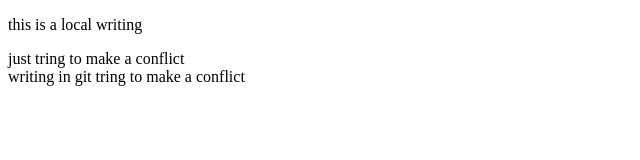
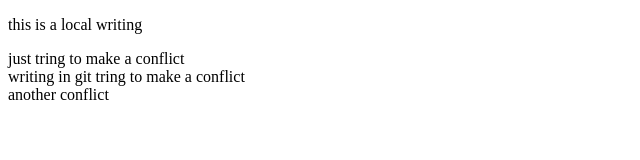
Before and after one commit to esty3439/git-third-project, a plain HTML site: page index.html in a window 1280 px wide. Shown: the full height of the page, 0-640 px from the left. Drawn offline with Linux system fonts and the light colour scheme.

Commit message:
adding another div to conflict

```diff
--- a/index.html
+++ b/index.html
@@ -9,5 +9,6 @@
     <p>this is a local writing</p>
     <span>just tring to make a conflict</span>
     <div>writing in git tring to make a conflict</div>
+    <div>another conflict</div>
 </body>
 </html>
```
